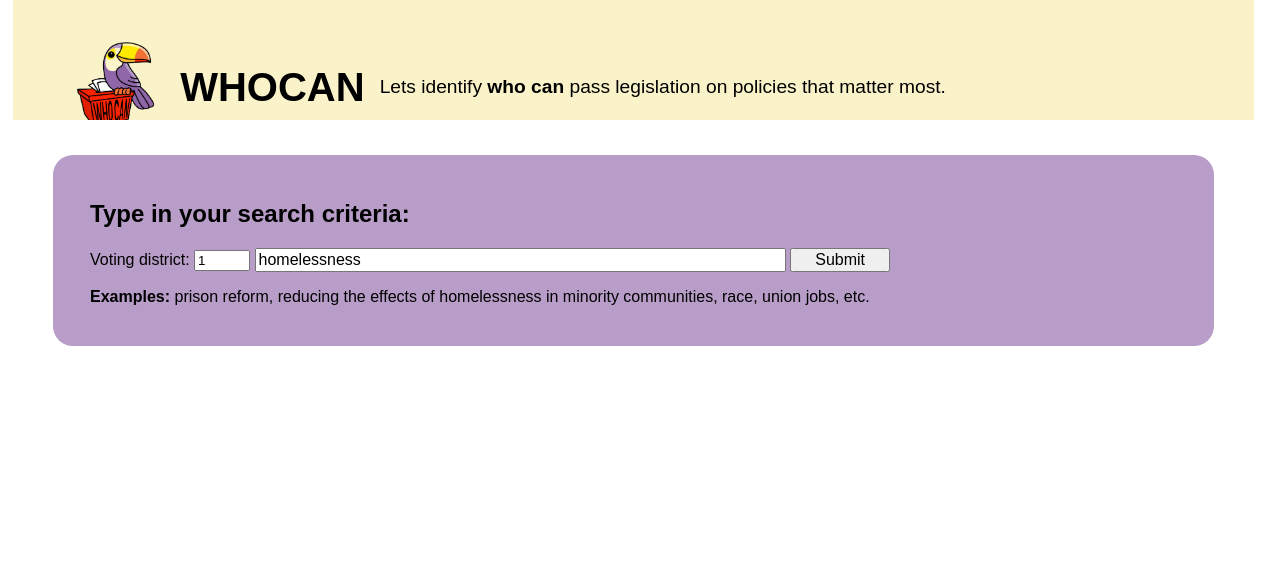
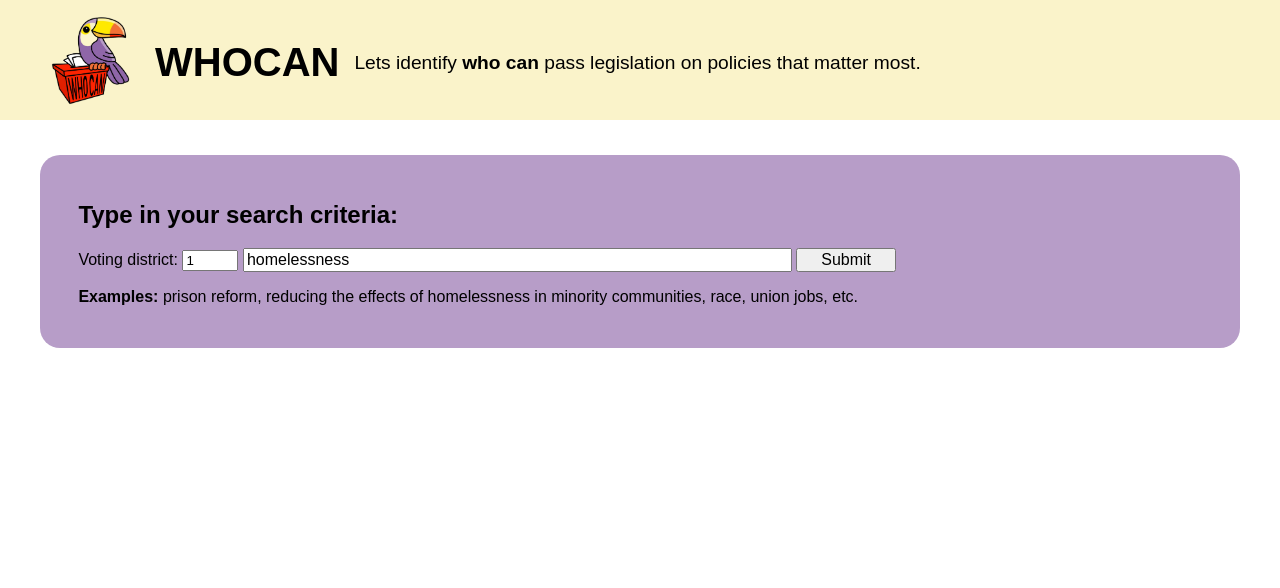
Before and after one commit to Bcsotty/hackathon23, a FastAPI app: page / in a window 1280 px wide. Shown: the top 588 px of the page. Run offline with FastAPI, Linux system fonts and the light colour scheme; parts of the project's set-up code (start-up, migrations or seed data) failed here and were passed over.

Commit message:
fix merge

```diff
--- a/whocan/static/style.css
+++ b/whocan/static/style.css
@@ -6,15 +6,10 @@
 body {
     margin: 0;
     font-family: Arial, Helvetica, sans-serif;
-    margin-right: 2%;
-    margin-left: 1%;
 }
 
 /* Style the top navigation bar */
 .header {
-    padding-block: 2%;
-    padding-left: 1%;
-    padding-block-end: 2%;
     overflow: hidden;
     height: 120px;
     background-color: #faf3ca;
```
